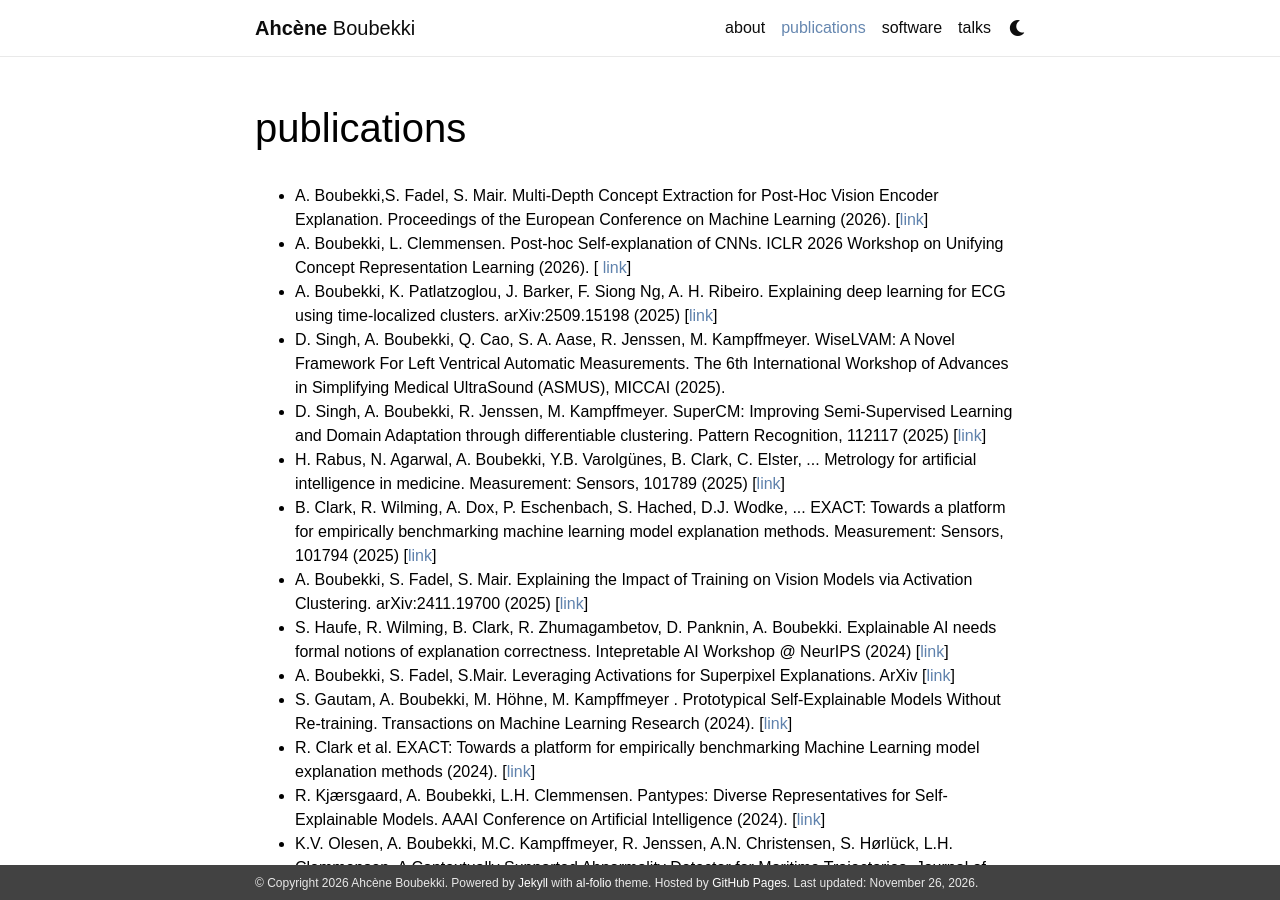
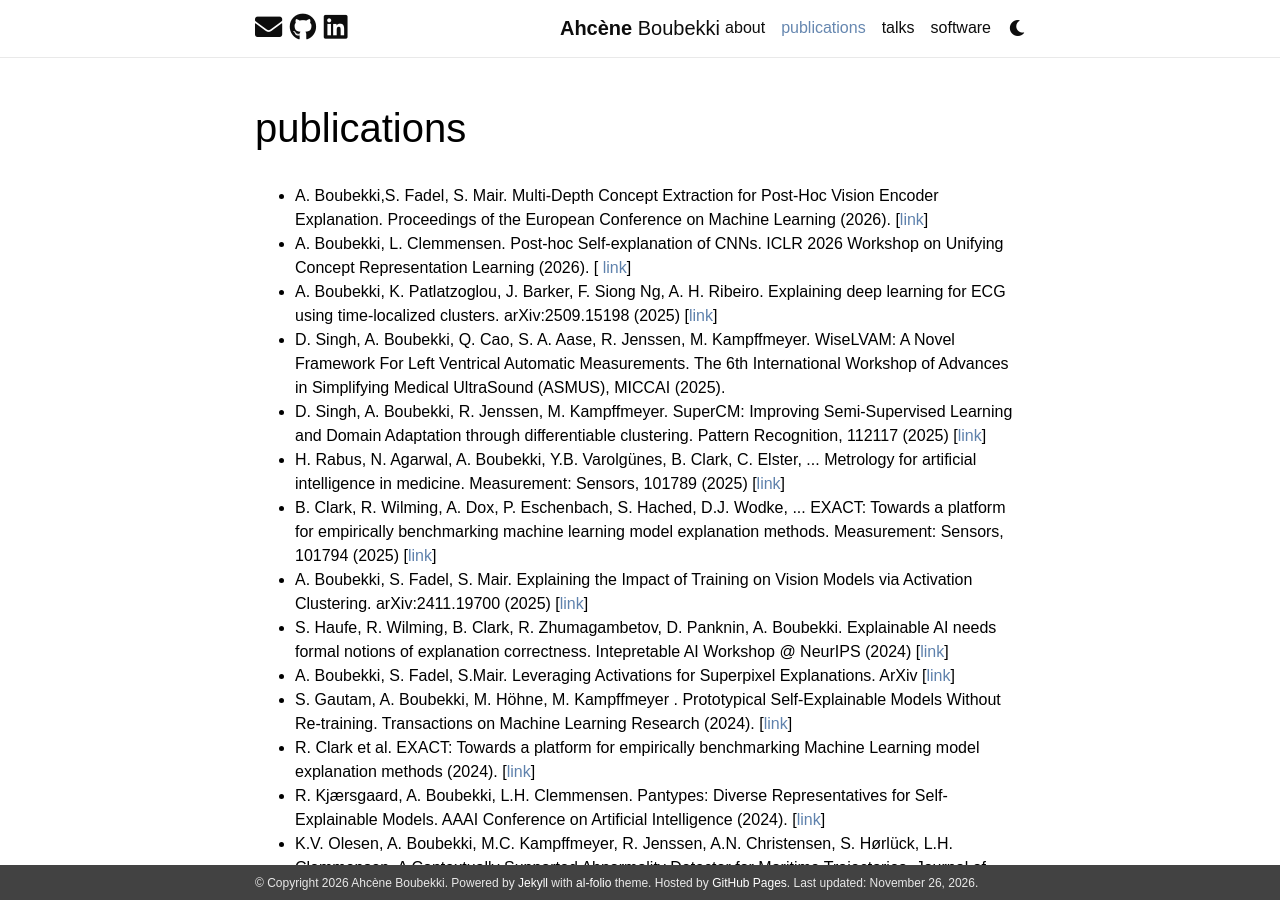
Before and after one commit to Ahcene-B/ahcene-b.github.io, a Jekyll site: the page built from _pages/publications.md, in a window 1280 px wide and 900 px high. Built offline with Jekyll 4.4.1, drawn with Linux system fonts in a browser that asks for light colours; nearby versions of some CDN libraries; comment, search, counter and statistics services are not loaded; a style sheet for code colours, icons or effects is not loaded.

Commit message:
Navigation: social links on every page, name centred, tabs in order; AdMuter card image; dark card titles
- header: the social links on the left on every page, the name centred in the bar
- tabs ordered by nav_order: about, publications, talks, software
- software cards: black titles and dark text (readable in dark mode)
- AdMuter: a card image (assets/img/admuter.png)

```diff
--- a/_includes/header.html
+++ b/_includes/header.html
@@ -3,16 +3,17 @@
     <!-- Nav Bar -->
     <nav id="navbar" class="navbar navbar-light navbar-expand-sm {% if site.navbar_fixed %}fixed-top{% else %}sticky-top{% endif %}">
     <div class="container">
-      {% if page.title != "about" %}
-      <a class="navbar-brand title font-weight-lighter" href="{{ site.baseurl | prepend: site.url }}/">
-       {% if site.title == "blank" %}<span class="font-weight-bold">{{ site.first_name }}</span> {{ site.middle_name }}  {{ site.last_name }}{% else %}{{ site.title }}{% endif %}
-      </a>
-      {% elsif site.enable_navbar_social %}
-        <!-- Social Icons -->
+      {% if site.enable_navbar_social %}
+        <!-- Social Icons, on every page -->
         <div class="navbar-brand social">
           {% include social.html %}
         </div>
       {% endif %}
+      <!-- The name, centred in the bar (hidden on narrow screens, where the menu collapses) -->
+      <a class="navbar-brand title font-weight-lighter d-none d-md-block" href="{{ site.baseurl | prepend: site.url }}/"
+         style="position: absolute; left: 50%; transform: translateX(-50%); margin: 0;">
+       {% if site.title == "blank" %}<span class="font-weight-bold">{{ site.first_name }}</span> {{ site.middle_name }}  {{ site.last_name }}{% else %}{{ site.title }}{% endif %}
+      </a>
       <!-- Navbar Toggle -->
       <button class="navbar-toggler collapsed ml-auto" type="button" data-toggle="collapse" data-target="#navbarNav" aria-controls="navbarNav" aria-expanded="false" aria-label="Toggle navigation">
         <span class="sr-only">Toggle navigation</span>
@@ -43,7 +44,7 @@
           </li>
           {% endif %}
           <!-- Other pages -->
-          {% assign sorted_pages = site.pages | sort: "title" %}
+          {% assign sorted_pages = site.pages | sort: "nav_order", "last" %}
           {% for p in sorted_pages %}
           {% if p.nav and p.autogen == nil %}
           {% if p.dropdown %}
```
Also changed, not shown: _pages/publications.md (+1 -0 lines), _pages/software.md (+3 -2 lines), _pages/software/admuter.md (+1 -0 lines), _pages/talks.md (+1 -0 lines), assets/img/admuter.png (added).
